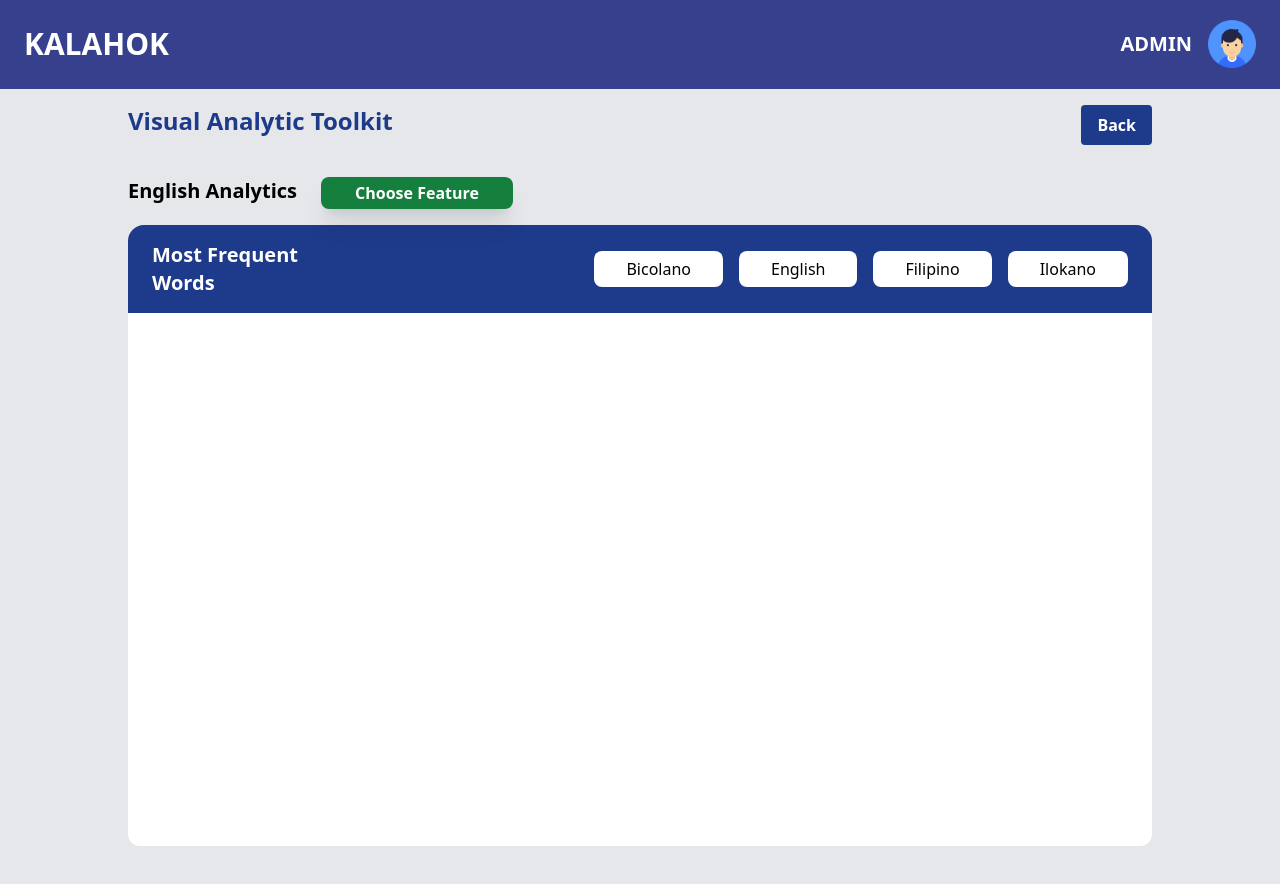
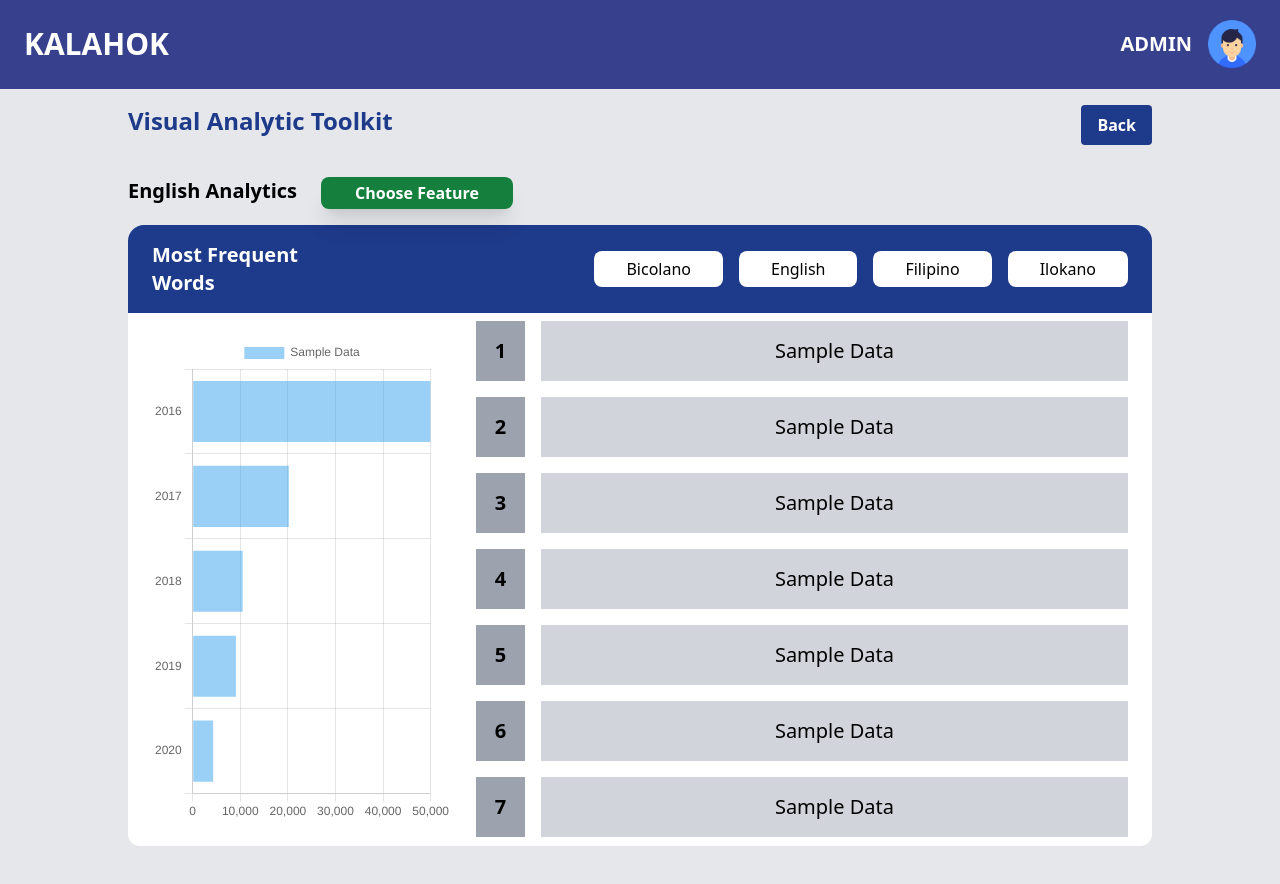
Before and after one commit to jeyyi/kahalok_nlp, a React (Create React App) app in the folder frontend/: page /frequent in a window 1280 px wide. Shown: the top 884 px of the page. Built offline with nearby package versions, Linux system fonts and the light colour scheme; the HTML template or start-up script is replaced by a standard one.

Commit message:
Added MFW

```diff
--- a/frontend/src/Frequent.js
+++ b/frontend/src/Frequent.js
@@ -1,17 +1,92 @@
 import React from "react";
 import Header from "./components/Header";
 import Neck from "./components/Neck";
+import BarChart from "./components/BarChart";
+import {Data2} from './utils/Data2';
+import { useState } from "react";
+
 
 const Frequent = () => {
+  const [chartData, setChartData] = useState({
+    labels: Data2.map((data) => data.year),
+    datasets: [
+      {
+        label: "Sample Data",
+        data: Data2.map((data) => data.userGain),
+      },
+    ],
+  });
   return (
     <div className="bg-gray-200">
       <Header></Header>
       <Neck tempTitle={"Most Frequent Words"}></Neck>
       <div className="px-32 h-screen">
-        <div className="flex flex-row h-2/3 bg-white rounded-b-xl p-2"></div>
+        <div className="flex flex-row h-2/3 bg-white rounded-b-xl p-6">
+          <div className="flex flex-row items-center justify-center h-full w-2/5">
+            <BarChart chartData={chartData}/>
+          </div>
+          <div className="flex flex-col space-y-4 h-full w-full items-center justify-center ml-6">
+            <div className="flex flex-row w-full h-auto space-x-4">
+              <div className="flex items-center justify-center w-1/12 h-full bg-gray-400">
+                <p className="font-bold text-xl py-4">1</p>
+              </div>
+              <div className="flex items-center justify-center w-full h-full bg-gray-300">
+                <p className="font-light text-xl py-4">Sample Data</p>
+              </div>
+            </div>
+            <div className="flex flex-row w-full h-auto space-x-4">
+              <div className="flex items-center justify-center w-1/12 h-full bg-gray-400">
+                <p className="font-bold text-xl py-4">2</p>
+              </div>
+              <div className="flex items-center justify-center w-full h-full bg-gray-300">
+                <p className="font-light text-xl py-4">Sample Data</p>
+              </div>
+            </div>
+            <div className="flex flex-row w-full h-auto space-x-4">
+              <div className="flex items-center justify-center w-1/12 h-full bg-gray-400">
+                <p className="font-bold text-xl py-4">3</p>
+              </div>
+              <div className="flex items-center justify-center w-full h-full bg-gray-300">
+                <p className="font-light text-xl py-4">Sample Data</p>
+              </div>
+            </div>
+            <div className="flex flex-row w-full h-auto space-x-4">
+              <div className="flex items-center justify-center w-1/12 h-full bg-gray-400">
+                <p className="font-bold text-xl py-4">4</p>
+              </div>
+              <div className="flex items-center justify-center w-full h-full bg-gray-300">
+                <p className="font-light text-xl py-4">Sample Data</p>
+              </div>
+            </div>
+            <div className="flex flex-row w-full h-auto space-x-4">
+              <div className="flex items-center justify-center w-1/12 h-full bg-gray-400">
+                <p className="font-bold text-xl py-4">5</p>
+              </div>
+              <div className="flex items-center justify-center w-full h-full bg-gray-300">
+                <p className="font-light text-xl py-4">Sample Data</p>
+              </div>
+            </div>
+            <div className="flex flex-row w-full h-auto space-x-4">
+              <div className="flex items-center justify-center w-1/12 h-full bg-gray-400">
+                <p className="font-bold text-xl py-4">6</p>
+              </div>
+              <div className="flex items-center justify-center w-full h-full bg-gray-300">
+                <p className="font-light text-xl py-4">Sample Data</p>
+              </div>
+            </div>
+            <div className="flex flex-row w-full h-auto space-x-4">
+              <div className="flex items-center justify-center w-1/12 h-full bg-gray-400">
+                <p className="font-bold text-xl py-4">7</p>
+              </div>
+              <div className="flex items-center justify-center w-full h-full bg-gray-300">
+                <p className="font-light text-xl py-4">Sample Data</p>
+              </div>
+            </div>
+        </div>
+        </div>
       </div>
     </div>
   );
-}
+};
 
 export default Frequent;
--- a/frontend/src/components/BarChart.js
+++ b/frontend/src/components/BarChart.js
@@ -0,0 +1,30 @@
+// src/components/PieChart.js
+import React from "react";
+import { Bar } from "react-chartjs-2";
+
+function BarChart({ chartData }) {
+  return (
+    <div className="chart-container min-h-full min-w-full">
+      <Bar
+        data={chartData}
+        options={{
+          indexAxis: 'y',
+          maintainAspectRatio: false,
+          plugins: {
+            title: {
+              display: false,
+              text: "Sample Pie Chart"
+            },
+            legend: {
+                display: true,
+                labels : {
+                    usePointStyle: false,
+                }
+            }
+          }
+        }}
+      />
+    </div>
+  );
+}
+export default BarChart;
--- a/frontend/src/components/PieChart.js
+++ b/frontend/src/components/PieChart.js
@@ -1,6 +1,6 @@
 // src/components/PieChart.js
 import React from "react";
-import { Doughnut } from "react-chartjs-2";
+import { Doughnut, Bar } from "react-chartjs-2";
 
 function PieChart({ chartData }) {
   return (
```
